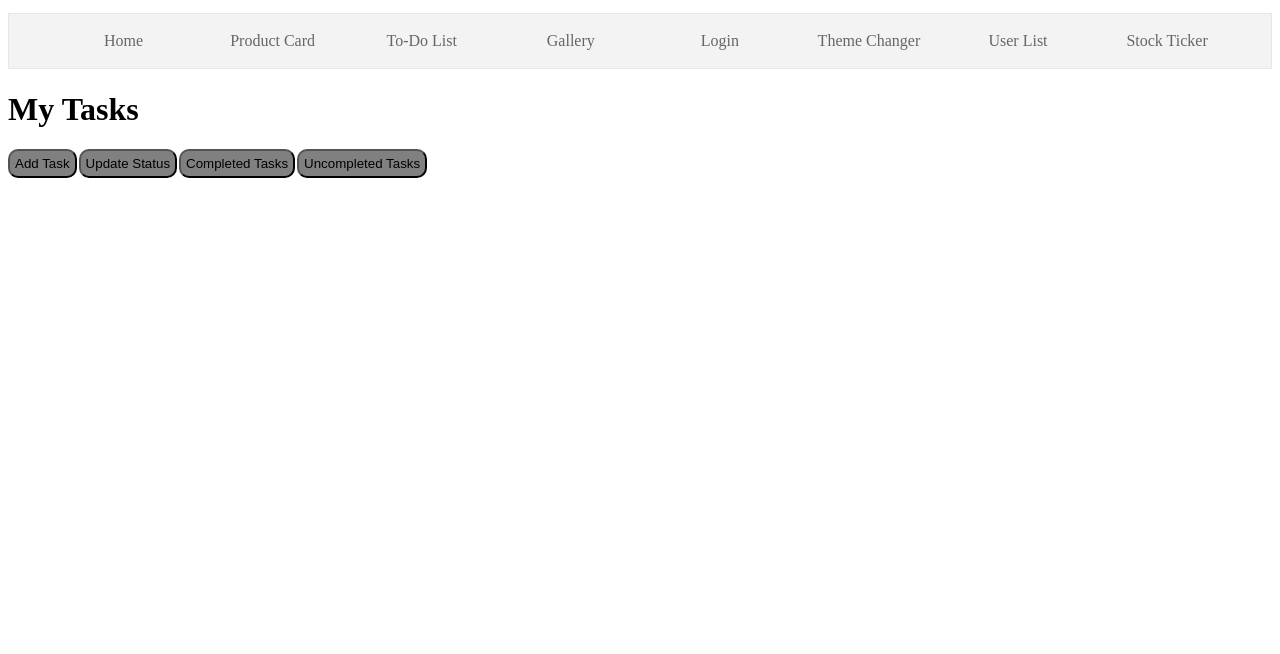
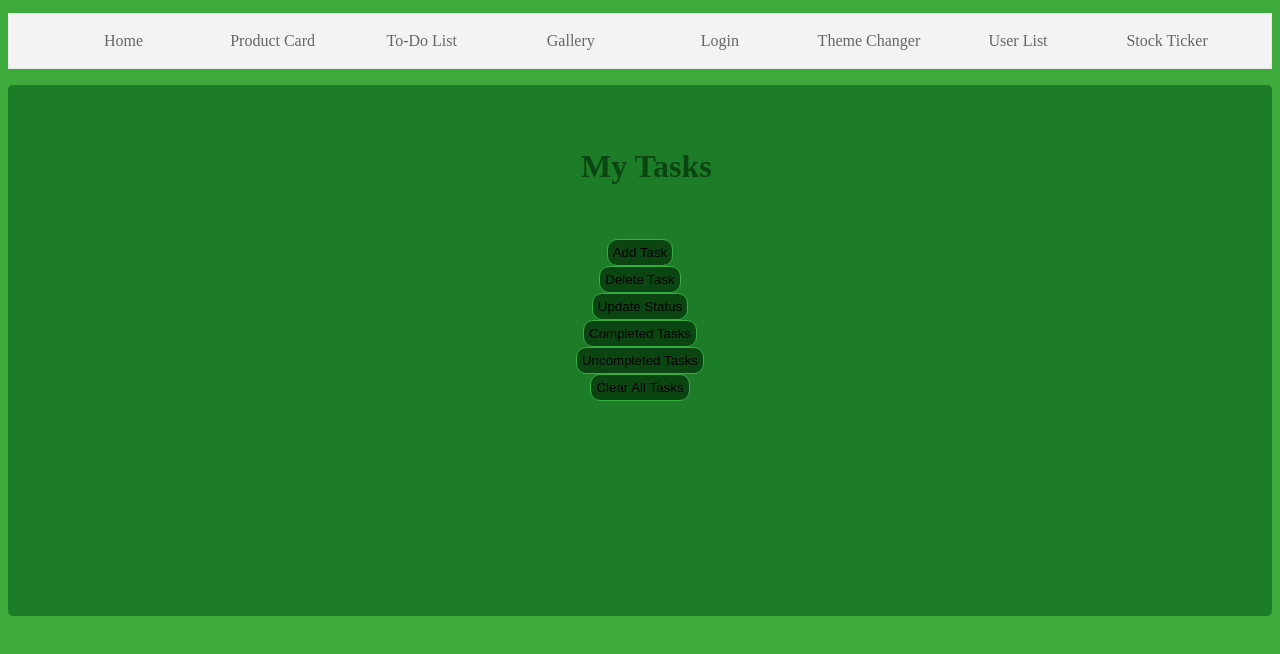
Before and after one commit to zaidali-01/react-task, a React (Create React App) app: page / in a window 1280 px wide. Both pictures are taken after a click on the item "To-Do List". Shown: the top 654 px of the page. Built offline with nearby package versions, Linux system fonts and the light colour scheme.

Commit message:
added local storage

```diff
--- a/src/To-Do List/Task.js
+++ b/src/To-Do List/Task.js
@@ -1,14 +1,16 @@
-import React, { useState } from 'react';
-import ReactDOM from 'react-dom/client';
+import React, { useEffect, useState } from 'react';
 import styles from './Task.module.css';
 
 function Task()
 {
-    const [arra,setarra]=useState([]);
+    const [arra,setarra]=useState(()=>{const saved=localStorage.getItem("arra"); return (JSON.parse(saved) || []);});
     const [add,setadd]=useState(true);
     const [updat,setupdat]=useState(true);
     const [comp,setcomp]=useState(true);
     const [uncomp,setuncomp]=useState(true);
+    const [del,setdel]=useState(true);
+
+    useEffect(()=>{localStorage.removeItem("arra"); localStorage.setItem("arra",JSON.stringify(arra))},[arra]);
 
     function addtask(a,b)
     {
@@ -21,23 +23,59 @@ function Adding()
     const [a,seta]=useState("");
     const [b,setb]=useState("");
 
+    useEffect(()=>{localStorage.setItem("b",JSON.stringify(b))},[b]);
 
     return (
-        <>
+        <div style={{display:"flex", flexDirection:"column", backgroundColor:"#1c7c27",alignItems:"center"}}>
+        <h1 style={{color:"#0b4612", marginTop:"5%", marginLeft:"5%"}}>Adding New Task</h1>
         <form style={{marginLeft:"50px"}}>
             <label>Enter title:<br></br>
-                <input type="text" value={a} onChange={(e)=>seta(e.target.value)} style={{padding:"2px", width:"7.5%", marginBottom:"10px", textAllign:"center", borderColor:"gray", color:"gray"}} />
+                <input type="text" value={a} onChange={(e)=>seta(e.target.value)} style={{padding:"2px", width:"calc(4em + 4vw)", marginBottom:"10px", textAllign:"center", border:"2px solid #35ad43", backgroundColor:"#0b4612"}} />
             </label><br></br>
             <label>Choose status:<br></br>
-                <select value={b} onChange={(e)=>setb(e.target.value)} style={{padding:"2px", marginBottom:"10px", textAllign:"center", borderColor:"gray", color:"gray"}}>
+                <select value={b} onChange={(e)=>setb(e.target.value)} style={{padding:"2px", width:"calc(3.9rem + 3.9vw)", marginBottom:"10px", textAllign:"center", border:"2px solid #35ad43", backgroundColor:"#0b4612"}}>
                     <option>-Choose-</option>
                     <option value="completed">completed</option>
                     <option value="uncompleted">uncompleted</option>
                 </select>
             </label><br></br>
-            <button onClick={()=>addtask(a,b)} style={{padding:"5px", backgroundColor:"gray"}}>Add</button>
+            <button onClick={()=>addtask(a,b)} style={{padding:"calc(0.15rem + 0.15vw)", backgroundColor:"#0b4612", border:"1px solid #35ad43", borderRadius:"5px", marginLeft:"calc(1.4rem + 1.4vw)", marginBottom:"120%"}}>Add</button>
         </form>
-        </>
+        </div>
+    );
+}
+
+function dlt(y)
+{
+    let c = new Map();
+    arra.map((obj) => {
+    c.set(obj.title, obj.status);});
+    let d=c.get(y);
+    if(!c.has(y))
+    {
+        alert("No task with such name exists!");
+    }
+    else
+    {
+        const newarr=arra.filter((a)=>a.title!=y);
+        setarra(newarr);
+    }
+    setdel(true);
+}
+
+function Delet()
+{
+    const [y,sety]=useState("");
+    return (
+        <div style={{display:"flex", borderRadius:"5px", flexDirection:"column", backgroundColor:"#1c7c27",alignItems:"center"}}>
+        <h1 style={{color:"#0b4612", marginTop:"5%"}}>Deleting Task</h1>
+        <form>
+        <label>Enter title:<br></br>
+                <input type="text" value={y} onChange={(e)=>sety(e.target.value)} style={{padding:"2px", width:"calc(4em + 4vw)", marginBottom:"10px", textAllign:"center", border:"2px solid #35ad43", backgroundColor:"#0b4612"}} />
+        </label><br></br>
+        <button onClick={()=>dlt(y)} style={{padding:"5px", backgroundColor:"#0b4612", border:"1px solid #35ad43", borderRadius:"5px", marginLeft:"calc(1.2em + 1.2vw)", marginBottom:"120%"}}>Delete</button>
+        </form>
+        </div>
     );
 }
 
@@ -57,7 +95,6 @@ function update(z)
     }
     else
     {
-
         setarra(()=>arra.map((a)=>a.title===z ? {...a,status:"completed"} : {...a}));
         alert("Updated!");
     }
@@ -70,14 +107,15 @@ function Update()
     const [z,setz]=useState("");
 
     return(
-        <>
+        <div style={{display:"flex", borderRadius:"5px", flexDirection:"column", backgroundColor:"#1c7c27",alignItems:"center"}}>
+        <h1 style={{color:"#0b4612", marginTop:"5%"}}>Updating Task Status</h1>
         <form>
         <label>Enter title:<br></br>
-                <input type="text" value={z} onChange={(e)=>setz(e.target.value)} style={{padding:"2px", width:"7.5%", marginBottom:"10px", textAllign:"center", borderColor:"gray", color:"gray"}} />
+                <input type="text" value={z} onChange={(e)=>setz(e.target.value)} style={{padding:"2px", width:"calc(4em + 4vw)", marginBottom:"10px", textAllign:"center", border:"2px solid #35ad43", backgroundColor:"#0b4612"}} />
             </label><br></br>
-            <button onClick={()=>update(z)} style={{padding:"5px", backgroundColor:"gray"}}>Update Status</button>
+            <button onClick={()=>update(z)} style={{padding:"5px", backgroundColor:"#0b4612", border:"1px solid #35ad43", borderRadius:"5px", marginLeft:"calc(1.1em + 1.1vw)", marginBottom:"120%"}}>Update</button>
         </form>
-        </>
+        </div>
     );
 }
 
@@ -85,13 +123,13 @@ function Update()
 function Completed()
 {
     return(
-        <>
-        <h3>The completed tasks are:</h3>
+        <div style={{display:"flex", borderRadius:"5px", flexDirection:"column", backgroundColor:"#1c7c27",alignItems:"center"}}>
+        <h2 style={{color:"#0b4612", marginTop:"5%", marginLeft:"1%"}}>The completed tasks are:</h2>
         <ul className={styles.abc}>
             {arra.map((ab)=> ab.status=="completed" && <li className={styles.xyz}>{ab.title}</li>)}
         </ul>
-        <button onClick={()=>setcomp(true)} style={{padding:"5px", backgroundColor:"gray"}}>OK</button>
-        </>
+        <button onClick={()=>setcomp(true)} style={{padding:"5px", backgroundColor:"#0b4612", border:"1px solid #35ad43", borderRadius:"5px", marginLeft:"2%", marginBottom:"23%"}}>OK</button>
+        </div>
     );
 }
 
@@ -99,31 +137,35 @@ function Completed()
 function Uncompleted()
 {
     return(
-        <>
-        <h3>The uncompleted tasks are:</h3>
+        <div style={{display:"flex", borderRadius:"5px", flexDirection:"column", backgroundColor:"#1c7c27",alignItems:"center"}}>
+        <h2 style={{color:"#0b4612", marginTop:"5%", marginLeft:"3%"}}>The uncompleted tasks are:</h2>
         <ul className={styles.abc}>
             {arra.map((ab)=> ab.status=="uncompleted" && <li className={styles.xyz}>{ab.title}</li>)}
         </ul>
-        <button onClick={()=>setuncomp(true)} style={{padding:"5px", backgroundColor:"gray"}}>OK</button>
-        </>
+        <button onClick={()=>setuncomp(true)} style={{padding:"5px", backgroundColor:"#0b4612", border:"1px solid #35ad43", borderRadius:"5px", marginLeft:"2%", marginBottom:"23%"}}>OK</button>
+        </div>
     );
 }
 
     return(
         <>
+        <style>{'body { background-color: #3eaa3b; }'}</style>
         {add ?
+        <>{del ?
         <>{updat ?
         <>{comp ?
-        <>{uncomp ? <div>
-        <h1>My Tasks</h1>
+        <>{uncomp ? <div style={{display:"flex", flexDirection:"column", backgroundColor:"#1c7c27", borderRadius:"5px", alignItems:"center"}}>
+        <h1 style={{textAlign:"center", color:"#0b4612", marginTop:"5%", marginLeft:"1%"}}>My Tasks</h1>
         <ul className={styles.abc}>
             {arra.map((t)=><li className={styles.xyz}>{t.title} is {t.status}</li>)}
         </ul>
-        <button onClick={()=>setadd(false)} style={{padding:"5px", backgroundColor:"gray",borderRadius:"10px", marginRight:"2px" }}>Add Task</button>
-        <button onClick={()=>setupdat(false)} style={{padding:"5px", backgroundColor:"gray",borderRadius:"10px", marginRight:"2px" }}>Update Status</button>
-        <button onClick={()=>setcomp(false)} style={{padding:"5px", backgroundColor:"gray",borderRadius:"10px", marginRight:"2px" }}>Completed Tasks</button>
-        <button onClick={()=>setuncomp(false)} style={{padding:"5px", backgroundColor:"gray",borderRadius:"10px", marginRight:"2px" }}>Uncompleted Tasks</button>
-        </div> : <Uncompleted />}</> : <Completed />}</> : <Update />}</> : <Adding />}
+        <button onClick={()=>setadd(false)} style={{padding:"5px", backgroundColor:"#0b4612",borderRadius:"10px", border:"1px solid #35ad43" }}>Add Task</button>
+        <button onClick={()=>setdel(false)} style={{padding:"5px", backgroundColor:"#0b4612",borderRadius:"10px", border:"1px solid #35ad43" }}>Delete Task</button>
+        <button onClick={()=>setupdat(false)} style={{padding:"5px", backgroundColor:"#0b4612",borderRadius:"10px", border:"1px solid #35ad43" }}>Update Status</button>
+        <button onClick={()=>setcomp(false)} style={{padding:"5px", backgroundColor:"#0b4612",borderRadius:"10px", border:"1px solid #35ad43" }}>Completed Tasks</button>
+        <button onClick={()=>setuncomp(false)} style={{padding:"5px", backgroundColor:"#0b4612",borderRadius:"10px", border:"1px solid #35ad43" }}>Uncompleted Tasks</button>
+        <button onClick={()=>setarra([])} style={{padding:"5px", backgroundColor:"#0b4612",borderRadius:"10px", border:"1px solid #35ad43", marginBottom:"17%" }}>Clear All Tasks</button>
+        </div> : <Uncompleted />}</> : <Completed />}</> : <Update />}</> : <Delet />}</> : <Adding />}
         </>
     );
 }
```
